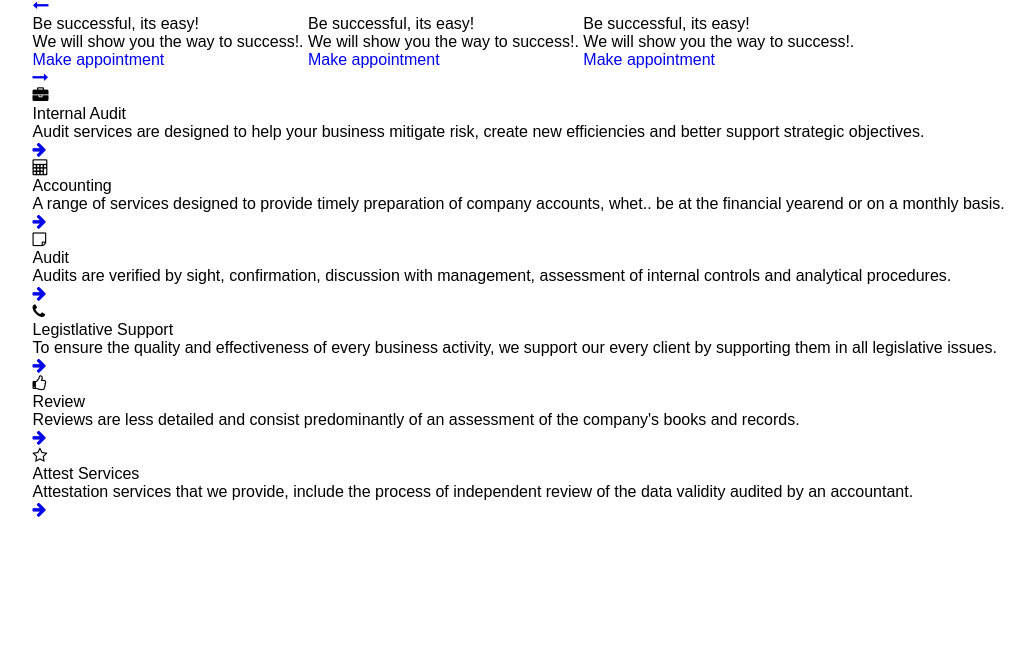
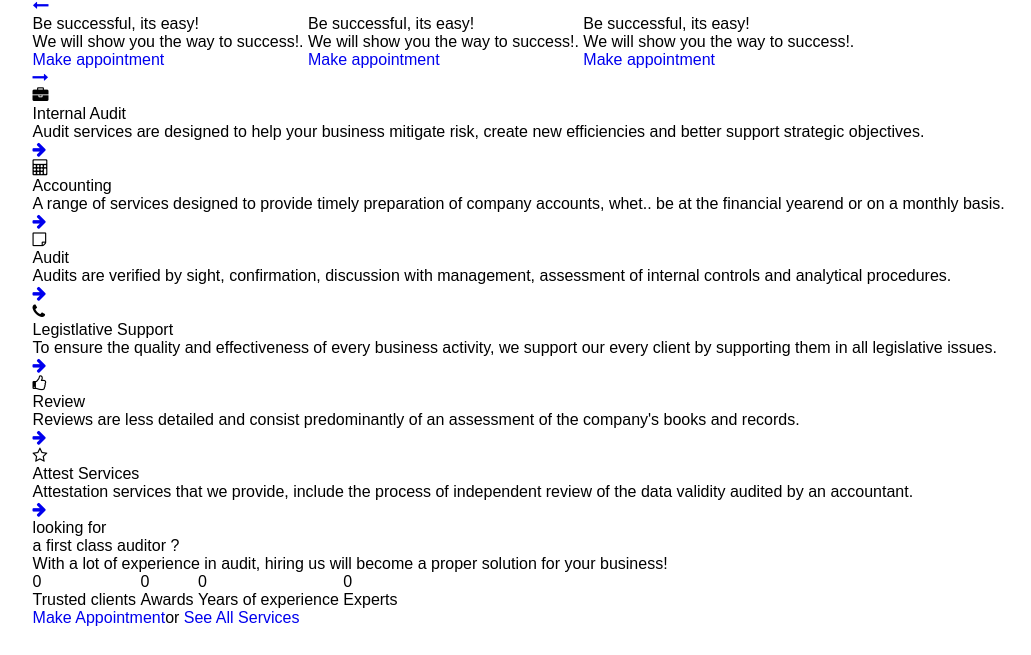
Before and after one commit to mkedaraxioned/easy-audit, a plain HTML site: page index.html in a window 1280 px wide. Shown: the part 145-800 px from the top of the page, without its empty margins (57-1088 px from the left). Drawn offline with Linux system fonts and the light colour scheme.

Commit message:
section 3 added

```diff
--- a/index.html
+++ b/index.html
@@ -178,7 +178,37 @@
         </div>
       </div>
           <!-- section2 end-- -->
-        </main>
+          <!-- section3 start -->
+      <div class="section3">
+        <div class="wrapper">
+          <div class="counter-content">
+            <p class="section3-para">looking for</p>
+            <h3>a first class <span class="imp">auditor &quest;</span> </h3>
+            <p>With a lot of experience in audit, hiring us will become a proper solution for your business!</p>
+            <ul class="counter-list">
+              <li class="counter-item">
+                <p class="counter1">0</p>
+                <h3 class="count-title">Trusted clients</h3>
+              </li>
+              <li class="counter-item">
+                <p class="counter2">0</p>
+                <h3 class="count-title">Awards</h3>
+              </li>
+              <li class="counter-item">
+                <p class="counter3">0</p>
+                <h3 class="count-title">Years of experience</h3>
+              </li>
+              <li class="counter-item">
+                <p class="counter4">0</p>
+                <h3 class="count-title">Experts</h3>
+              </li>
+            </ul>
+            <a href="#fixme" title="Make Appointment" class="counter-btn1">Make Appointment</a>or
+            <a href="#fixme" title="See All Services" class="counter-btn2">See All Services</a>
+          </div>
+        </div>
+      </div>
+      </main>
         <!--main section end-->
 
         <!--footer section start-->
```
